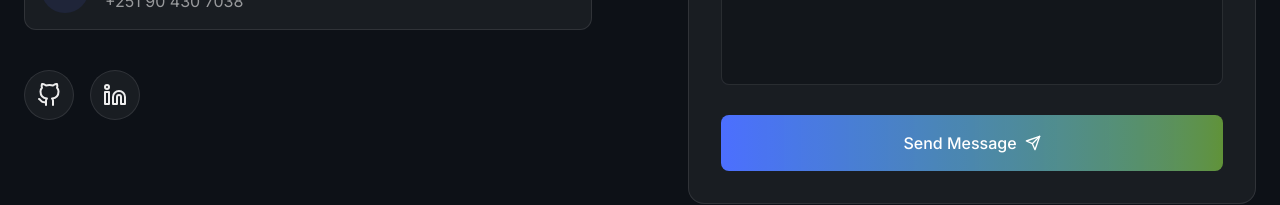
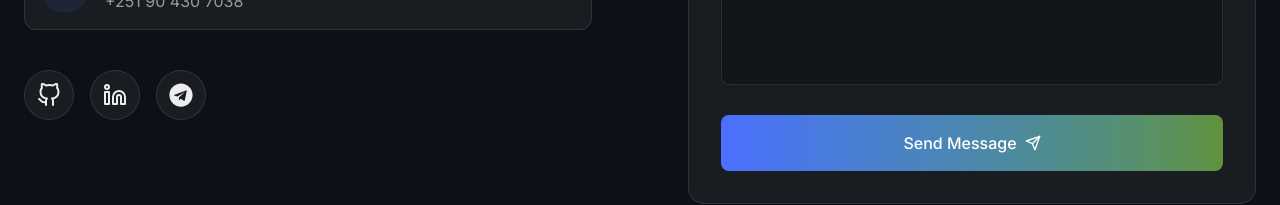
Before and after one commit to Hena7/Portfolio, a Next.js app: page / in a window 1280 px wide. Shown: the part 5068-5273 px from the top of the page. Built offline with nearby package versions, Linux system fonts and the light colour scheme.

Commit message:
add Telegram Link

```diff
--- a/src/components/layout/Footer.tsx
+++ b/src/components/layout/Footer.tsx
@@ -3,7 +3,8 @@ export default function Footer() {
     <footer className="py-8 border-t border-white/10 bg-background">
       <div className="container mx-auto px-6 text-center">
         <p className="text-foreground/60 text-sm">
-          © 2025 Henok Mekonnen Berhe — Full-Stack Developer
+          © {new Date().getFullYear()} Henok Mekonnen Berhe — Full-Stack
+          Developer
         </p>
       </div>
     </footer>
--- a/src/components/sections/Contact.tsx
+++ b/src/components/sections/Contact.tsx
@@ -4,7 +4,15 @@ import { useState } from "react";
 import { useForm } from "react-hook-form";
 import { motion } from "framer-motion";
 import SectionWrapper from "@/components/ui/SectionWrapper";
-import { FiMail, FiPhone, FiGithub, FiLinkedin, FiSend } from "react-icons/fi";
+import {
+  FiMail,
+  FiPhone,
+  FiGithub,
+  FiLinkedin,
+  FiSend,
+  FiTwitter,
+} from "react-icons/fi";
+import { FaTelegram } from "react-icons/fa";
 
 type FormData = {
   name: string;
@@ -13,14 +21,19 @@ type FormData = {
 };
 
 export default function Contact() {
-  const { register, handleSubmit, formState: { errors }, reset } = useForm<FormData>();
+  const {
+    register,
+    handleSubmit,
+    formState: { errors },
+    reset,
+  } = useForm<FormData>();
   const [isSubmitting, setIsSubmitting] = useState(false);
   const [isSuccess, setIsSuccess] = useState(false);
 
   const onSubmit = async (data: FormData) => {
     setIsSubmitting(true);
     // Simulate API call
-    await new Promise(resolve => setTimeout(resolve, 1500));
+    await new Promise((resolve) => setTimeout(resolve, 1500));
     console.log(data);
     setIsSubmitting(false);
     setIsSuccess(true);
@@ -42,7 +55,9 @@ export default function Contact() {
               Let's <span className="text-gradient">Connect</span>
             </h2>
             <p className="text-foreground/60 text-lg">
-              I'm currently looking for new opportunities. Whether you have a question or just want to say hi, I'll try my best to get back to you!
+              I'm currently looking for new opportunities. Whether you have a
+              question or just want to say hi, I'll try my best to get back to
+              you!
             </p>
           </motion.div>
 
@@ -60,7 +75,9 @@ export default function Contact() {
               </div>
               <div>
                 <h3 className="font-medium">Email</h3>
-                <p className="text-foreground/60 break-all">henockmekonnen105@gmail.com</p>
+                <p className="text-foreground/60 break-all">
+                  henockmekonnen105@gmail.com
+                </p>
               </div>
             </motion.a>
 
@@ -95,7 +112,7 @@ export default function Contact() {
                 <FiGithub className="w-6 h-6" />
               </motion.a>
               <motion.a
-                href="https://linkedin.com/in/henicodes"
+                href="https://www.linkedin.com/in/henok-mekonnen-734731362"
                 target="_blank"
                 rel="noopener noreferrer"
                 initial={{ opacity: 0, scale: 0 }}
@@ -105,6 +122,18 @@ export default function Contact() {
                 className="p-3 rounded-full bg-white/5 border border-white/10 hover:bg-primary hover:text-white hover:border-primary transition-all duration-300"
               >
                 <FiLinkedin className="w-6 h-6" />
+              </motion.a>
+              <motion.a
+                href="https://t.me/hena2129"
+                target="_blank"
+                rel="noopener noreferrer"
+                initial={{ opacity: 0, scale: 0 }}
+                whileInView={{ opacity: 1, scale: 1 }}
+                viewport={{ once: true }}
+                transition={{ delay: 0.4 }}
+                className="p-3 rounded-full bg-white/5 border border-white/10 hover:bg-primary hover:text-white hover:border-primary transition-all duration-300"
+              >
+                <FaTelegram className="w-6 h-6" />
               </motion.a>
             </div>
           </div>
@@ -119,40 +148,61 @@ export default function Contact() {
         >
           <form onSubmit={handleSubmit(onSubmit)} className="space-y-6">
             <div>
-              <label htmlFor="name" className="block text-sm font-medium mb-2">Name</label>
+              <label htmlFor="name" className="block text-sm font-medium mb-2">
+                Name
+              </label>
               <input
                 {...register("name", { required: "Name is required" })}
                 className="w-full px-4 py-3 rounded-lg bg-background/50 border border-white/10 focus:border-primary focus:ring-1 focus:ring-primary outline-none transition-colors"
                 placeholder="Your Name"
               />
-              {errors.name && <span className="text-red-500 text-sm mt-1">{errors.name.message}</span>}
+              {errors.name && (
+                <span className="text-red-500 text-sm mt-1">
+                  {errors.name.message}
+                </span>
+              )}
             </div>
 
             <div>
-              <label htmlFor="email" className="block text-sm font-medium mb-2">Email</label>
+              <label htmlFor="email" className="block text-sm font-medium mb-2">
+                Email
+              </label>
               <input
                 {...register("email", {
                   required: "Email is required",
                   pattern: {
                     value: /^[A-Z0-9._%+-]+@[A-Z0-9.-]+\.[A-Z]{2,}$/i,
-                    message: "Invalid email address"
-                  }
+                    message: "Invalid email address",
+                  },
                 })}
                 className="w-full px-4 py-3 rounded-lg bg-background/50 border border-white/10 focus:border-primary focus:ring-1 focus:ring-primary outline-none transition-colors"
                 placeholder="your@email.com"
               />
-              {errors.email && <span className="text-red-500 text-sm mt-1">{errors.email.message}</span>}
+              {errors.email && (
+                <span className="text-red-500 text-sm mt-1">
+                  {errors.email.message}
+                </span>
+              )}
             </div>
 
             <div>
-              <label htmlFor="message" className="block text-sm font-medium mb-2">Message</label>
+              <label
+                htmlFor="message"
+                className="block text-sm font-medium mb-2"
+              >
+                Message
+              </label>
               <textarea
                 {...register("message", { required: "Message is required" })}
                 rows={4}
                 className="w-full px-4 py-3 rounded-lg bg-background/50 border border-white/10 focus:border-primary focus:ring-1 focus:ring-primary outline-none transition-colors resize-none"
                 placeholder="Your message..."
               />
-              {errors.message && <span className="text-red-500 text-sm mt-1">{errors.message.message}</span>}
+              {errors.message && (
+                <span className="text-red-500 text-sm mt-1">
+                  {errors.message.message}
+                </span>
+              )}
             </div>
 
             <button
```
